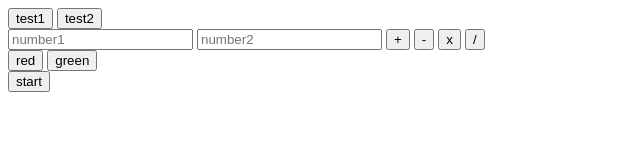
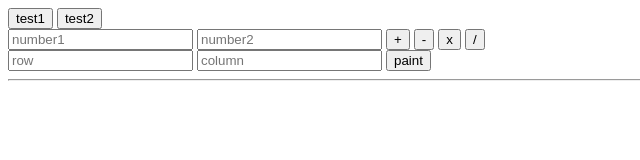
Before and after one commit to simonZ0919/WebServer, a plain HTML site: page webapps/1902web/JavaScript/TestJS.html in a window 1280 px wide. Shown: the whole page, without its empty margins (0-640 px from the left). Drawn offline with Linux system fonts and the light colour scheme.

Commit message:
JavaScript

```diff
--- a/webapps/1902web/JavaScript/TestJS.html
+++ b/webapps/1902web/JavaScript/TestJS.html
@@ -8,15 +8,13 @@
 		width: 100px;
 		height: 100px;
 		background-color: red;
+		float: left;
 	}
 
 	.green{
 		width: 100px;
 		height: 100px;
 		background-color: green;
-	}
-
-	.float{
 		float: left;
 	}
 
@@ -32,11 +30,9 @@
 		console.log(i);// log results
 	}
 
-	// claim function, Way 1: function func1(var){}
-	// Way2: var n=function func2(var){}
-	// getElementById(): return element
+	// claim function, function func1(var){}, var n=function func2(var){}
+	// getElementById(): return element object
 	// e.value: set value, e.innerText/innerHTML: set html
-
 	function calculator(operator) {
 		var n1=document.getElementById("num1").value;
 		var n2=document.getElementById("num2").value;
@@ -66,25 +62,27 @@
 		document.getElementById("d1").innerText=result;
 	}
 
-	// add all color elements
-	function chgColor(color) {
-		var d2=document.getElementById("d2");
-		d2.innerHTML+="<div class='"+color+"'></div>";
+	// add squares
+	function paintBox(n){
+		var row=rs.value, col=cs.value;
+		//var d2=document.getElementById("d2");//use id directly
+		var color, s;
+		for(var i=0;i<row;i++){
+			for(var j=0;j<col;j++){
+				s=i*col+j;
+				color=s%2?"red":"green";
+				d2.innerHTML+="<div class='"+color+"'></div>";// draw one line
+			}
+			d2.innerHTML+="<div style='clear:left'</div>";
+		}
 	}
 
-	// add squares
-	function paintBox(n){
-		var d3=document.getElementById("d3");
-		var color, s;
-		for(var i=0;i<n;i++){
-			for(var j=0;j<n;j++){
-				s=i*n+j;
-				color=s%2?"red":"green";
-				d3.innerHTML+="<div class='"+color+" float"+"'></div>";// draw one line
-			}
-			d3.innerHTML+="<div style='clear:left'></div>";//next line
-		}
+	// sort array by function, default: unicode
+	var arr1=[1,5,0,3,9];
+	function sortfn(a,b){
+		return a-b;//aescending order
 	}
+	alert(arr1.sort(sortfn));
 </script>
 </head>
 <body>
@@ -104,12 +102,11 @@ onclick="alert('66'-6)"><!-- others: convert to number  -->
 <input type="button" value="/" onclick="calculator('divide')">
 <div id="d1"></div>
 
-<input type="button" value="red" onclick="chgColor('red')">
-<input type="button" value="green" onclick="chgColor('green')">
+<!-- draw puzzle pattern -->
+<input type="text" id="rs" placeholder="row">
+<input type="text" id="cs" placeholder="column">
+<input type="button" value="paint" onclick="paintBox()">
+<hr>
 <div id="d2"></div>
-
-<!-- draw puzzle pattern -->
-<input type="button" value="start" onclick="paintBox(5)">
-<div id="d3"></div>
 </body>
 </html>
```
